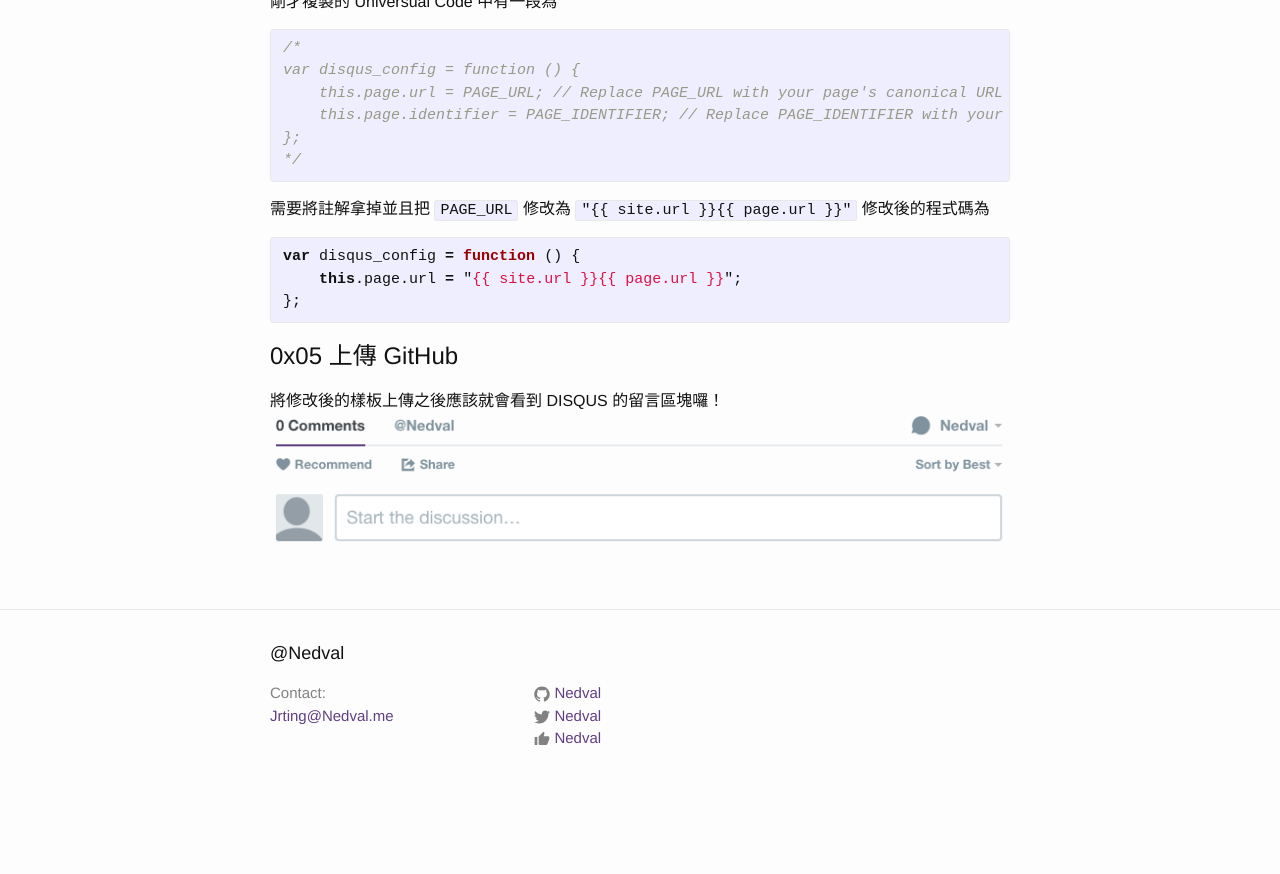
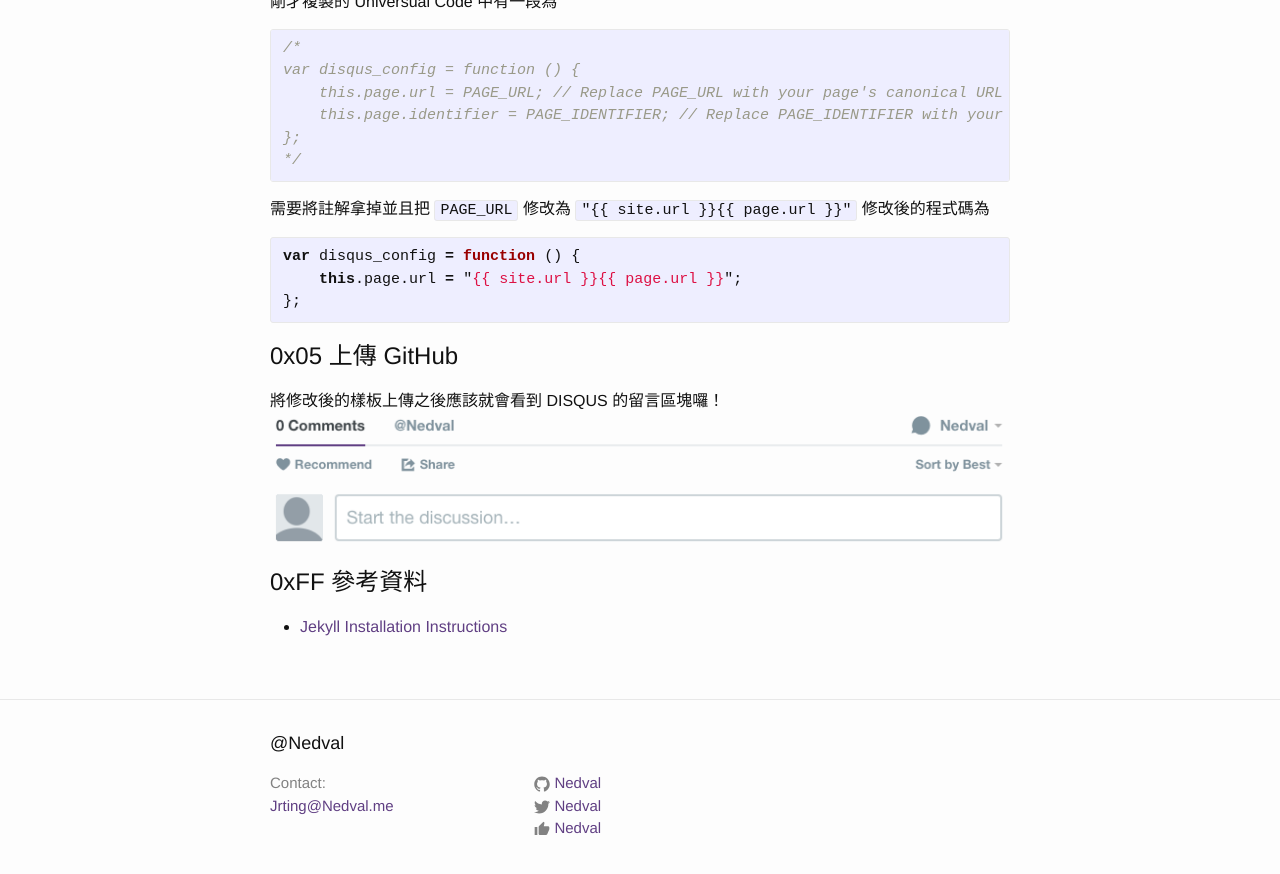
Before and after one commit to Nedval/Nedval.github.io, a Jekyll site: the page built from _posts/2016-01-21-using_disqus_as_github_pages_blog_comment_hosting_service.md, in a window 1280 px wide and 900 px high, scrolled down 3266 px. Shown: the top 874 px of the window. Built offline with Jekyll 4.4.1, drawn with Linux system fonts in a browser that asks for light colours; comment, search, counter and statistics services are not loaded; before the commit the page ends 4076 px from its top, so only the background shows below that.

Commit message:
新增參考資料
Jekyll Installation Instructions

```diff
--- a/_posts/2016-01-21-using_disqus_as_github_pages_blog_comment_hosting_service.md
+++ b/_posts/2016-01-21-using_disqus_as_github_pages_blog_comment_hosting_service.md
@@ -70,3 +70,7 @@ var disqus_config = function () {
 
 將修改後的樣板上傳之後應該就會看到 DISQUS 的留言區塊囉！
 ![DISQUS Screen Shot]({{ site.url }}/images/1453389903.png)
+
+# 0xFF 參考資料 #
+
+- [Jekyll Installation Instructions](https://help.disqus.com/customer/portal/articles/472138-jekyll-installation-instructions)
```
